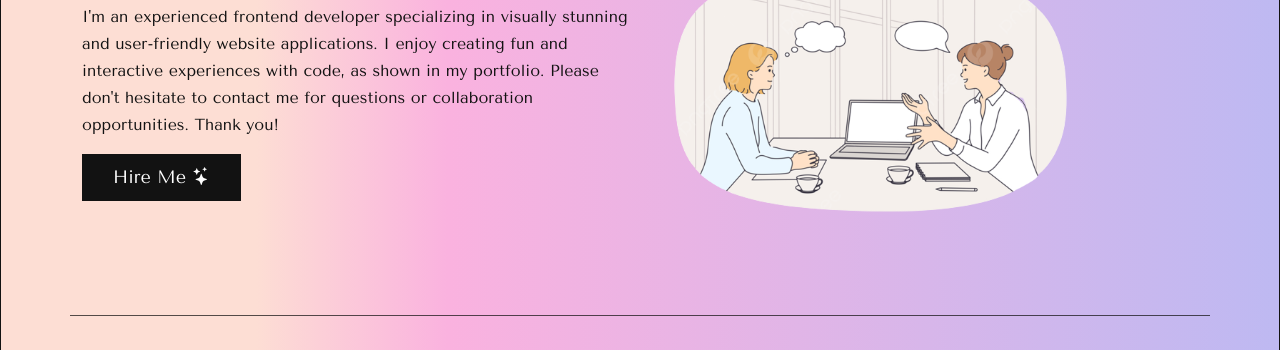
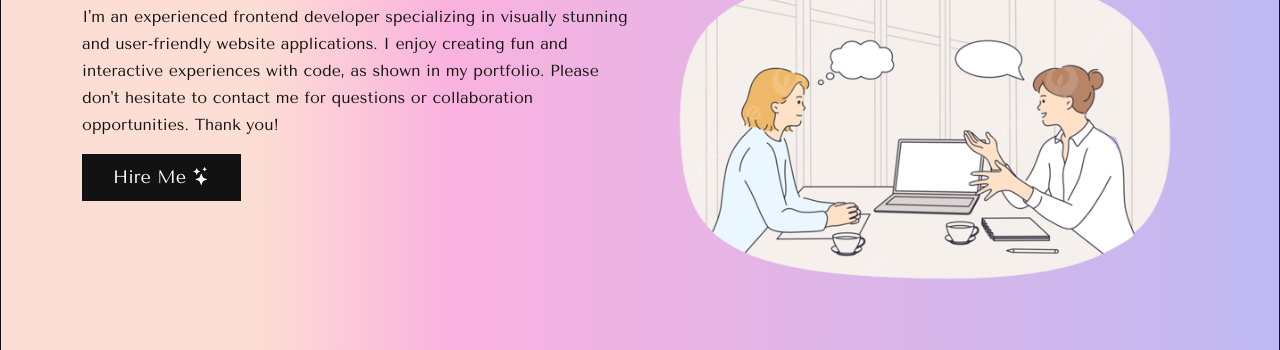
Before and after one commit to omemairf/portfolio, a plain HTML site: page index.html in a window 1280 px wide. Shown: the part 197-547 px from the top of the page. Drawn offline with nearby package versions, Linux system fonts and the light colour scheme; animation ran at ten frames a second.

Commit message:
style.css

```diff
--- a/assets/css/style.css
+++ b/assets/css/style.css
@@ -74,7 +74,7 @@ a#behannce i {
 }
 #hero .container{padding-top:60px}
 #hero .hide{display:none}
-#hero img{width:80%}
+#hero img{width:100%}
 
 
 #hero h2{
```
